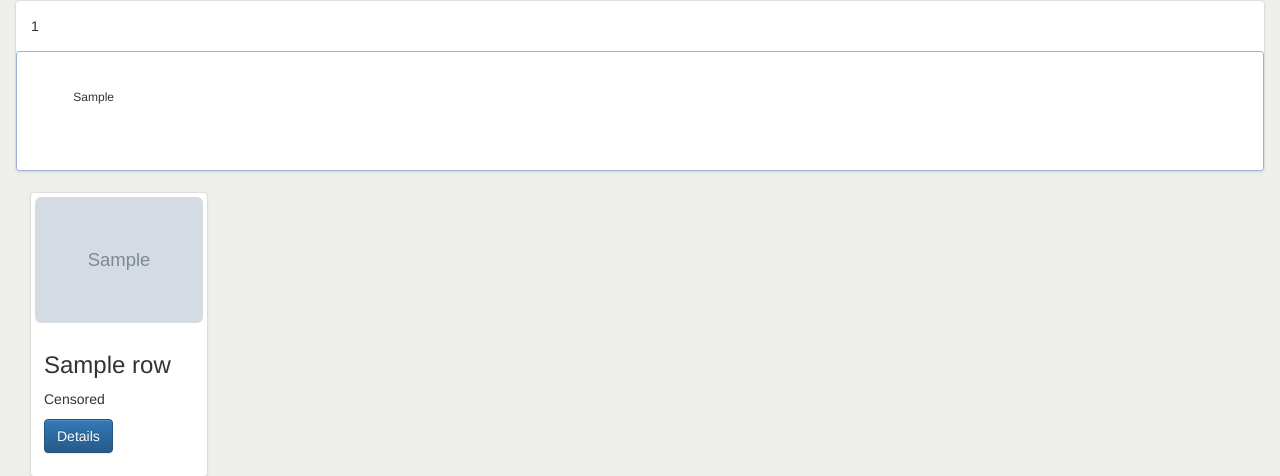
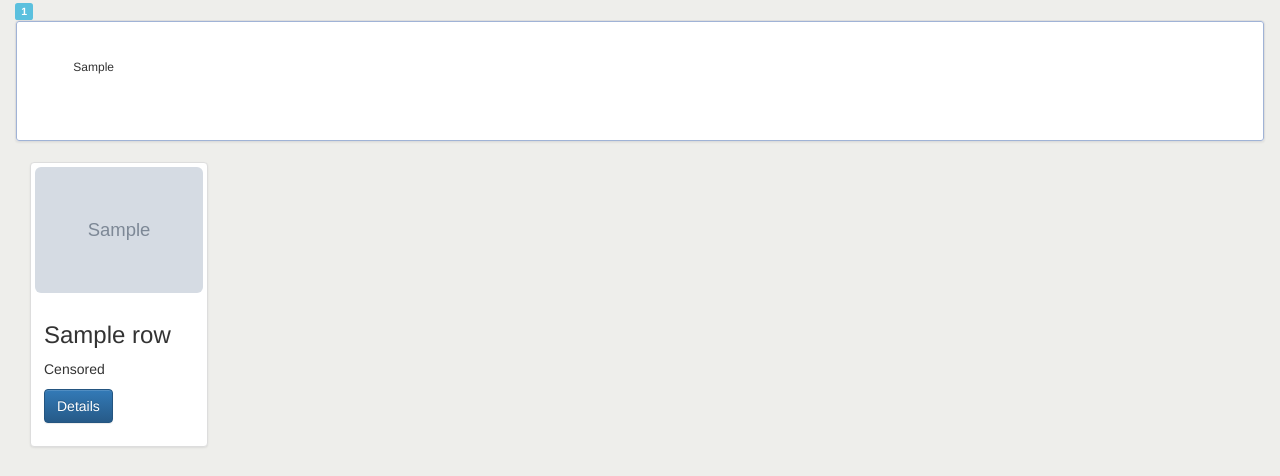
Before and after one commit to coolbadger/DjangoWeb, a Django app: template seed/templates/seed/actor_resource.html in a window 1280 px wide. Shown: the top 476 px of the page. Run offline with Django 3.2, Linux system fonts and the light colour scheme; the template is opened without the code that fills it: most values are stand-ins (such as "Sample title", 1, 10 or a date in 2020); grey boxes marked "Sample" are stand-in pictures; parts of the project's set-up code (start-up, migrations or seed data) failed here and were passed over.

Commit message:
Edit page.

```diff
--- a/seed/templates/seed/actor_resource.html
+++ b/seed/templates/seed/actor_resource.html
@@ -3,10 +3,10 @@
 {% block title %}{% trans 'ActorResource' %}{% endblock %}
 {% block body %}
 
+    <div class="label label-info">
+        {{ count }}
+    </div>
     <div class="panel panel-default">
-        <div class="panel-body">
-            {{ count }}
-        </div>
         <div class="text_area_box">
             {% for data_item in extra_data %}
                 {{ data_item }}<br>
```
